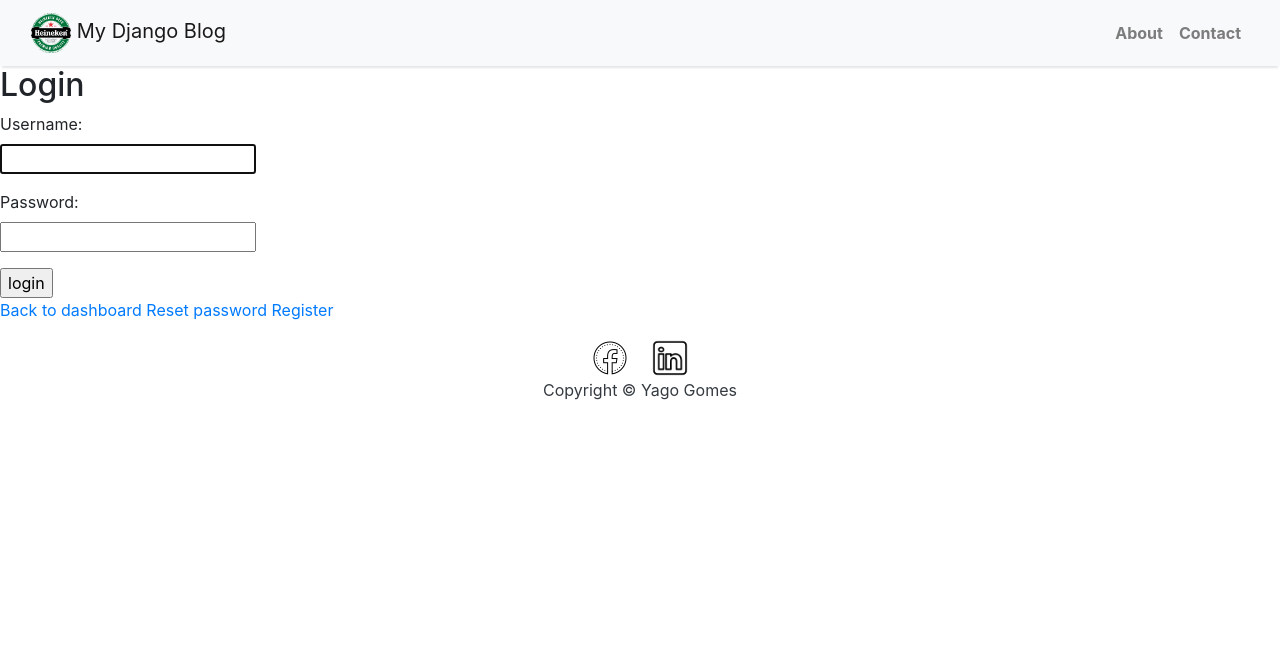
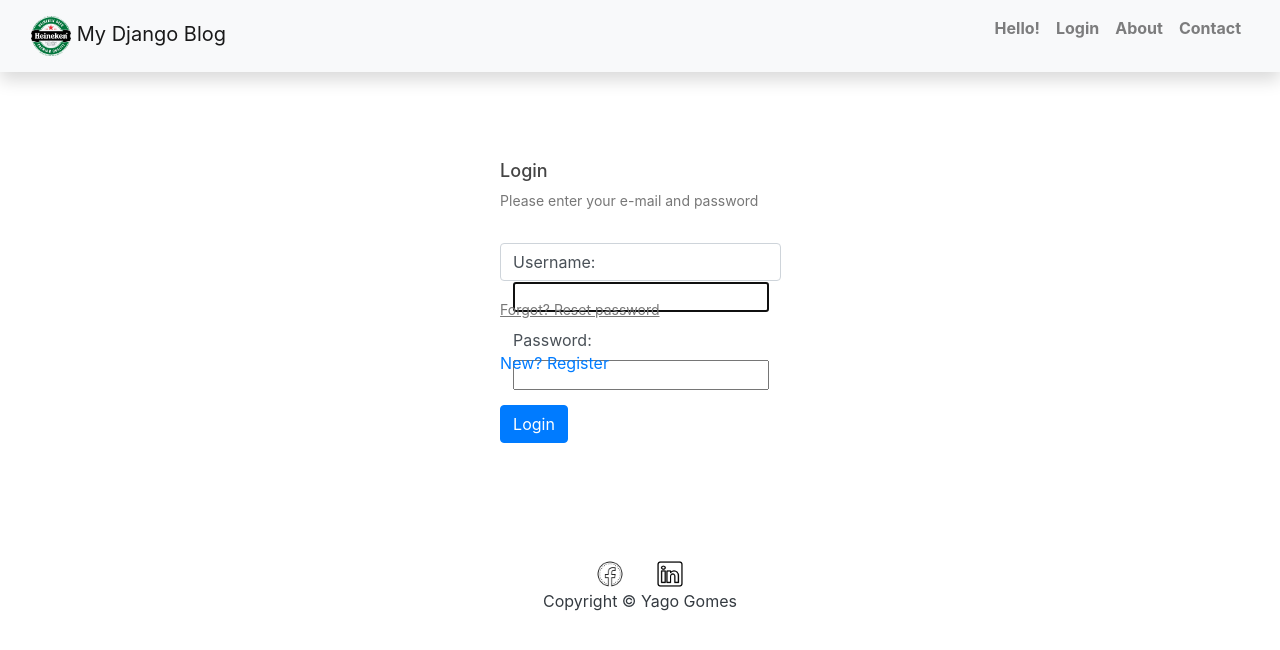
Before and after one commit to yagogomes792/blog_project, a Django app: page /accounts/login/ in a window 1280 px wide. Shown: the top 650 px of the page. Run offline with Django 3.2, Linux system fonts and the light colour scheme; some libraries are stand-ins or nearby versions.

Commit message:
alterado templates de login e register. Alterado Front

```diff
--- a/blog_app/views.py
+++ b/blog_app/views.py
@@ -94,4 +94,4 @@
         if form.is_valid():
             user = form.save()
             login(request, user)
-        return redirect(reverse('dashboard'))
+        return redirect(reverse('home'))
--- a/blog_project/settings.py
+++ b/blog_project/settings.py
@@ -125,7 +125,7 @@
 # https://docs.djangoproject.com/en/3.1/howto/static-files/
 
 STATIC_URL = '/static/'
-STATICFILES_DIRS = [os.path.join(BASE_DIR, 'static/'),]
+STATICFILES_DIRS = [(os.path.join(BASE_DIR, 'static'))]
 STATIC_ROOT = os.path.join(BASE_DIR, 'staticfiles')
 
 MEDIA_URL = '/media/'
--- a/static/css/base.css
+++ b/static/css/base.css
@@ -26,3 +26,72 @@
 #page-link {
     color: #363636;
 }
+body#LoginForm{ background-image:url("https://hdwallsource.com/img/2014/9/blur-26347-27038-hd-wallpapers.jpg"); background-repeat:no-repeat; background-position:center; background-size:cover; padding:10px;}
+
+.form-heading { color:#fff; font-size:23px;}
+.panel h2{ color:#444444; font-size:18px; margin:0 0 8px 0;}
+.panel p { color:#777777; font-size:14px; margin-bottom:30px; line-height:24px;}
+.login-form .form-control {
+  background: #f7f7f7 none repeat scroll 0 0;
+  border: 1px solid #d4d4d4;
+  border-radius: 4px;
+  font-size: 14px;
+  height: 50px;
+  line-height: 50px;
+}
+.main-div {
+  background: #ffffff none repeat scroll 0 0;
+  border-radius: 2px;
+  margin: 10px auto 30px;
+  max-width: 38%;
+  padding: 50px 70px 70px 71px;
+}
+span.helptext {
+  margin-bottom: 10px;
+  display: block;
+}
+#id_password1 {
+  margin-bottom: 2px;
+  display: block;
+}
+
+#id_email {
+  margin-bottom: 2px;
+  display: block;
+}
+
+.login-form .form-group {
+  margin-bottom:10px;
+}
+.login-form{ text-align:center;}
+.forgot a {
+  color: #777777;
+  font-size: 14px;
+  text-decoration: underline;
+}
+.login-form  .btn.btn-primary {
+  background: #f0ad4e none repeat scroll 0 0;
+  border-color: #f0ad4e;
+  color: #ffffff;
+  font-size: 14px;
+  width: 100%;
+  height: 50px;
+  line-height: 50px;
+  padding: 0;
+}
+.forgot {
+  text-align: left; margin-bottom:30px;
+}
+.newUser {
+    text-align: left; margin-bottom:30px;
+}
+.botto-text {
+  color: #ffffff;
+  font-size: 14px;
+  margin: auto;
+}
+.login-form .btn.btn-primary.reset {
+  background: #ff9900 none repeat scroll 0 0;
+}
+.back { text-align: left; margin-top:10px;}
+.back a {color: #444444; font-size: 13px;text-decoration: none;}
--- a/templates/base.html
+++ b/templates/base.html
@@ -3,12 +3,13 @@
 <html>
     <head>
         <title>My Django Blog</title>
-        <link rel="stylesheet" href="{% static 'css/base.css' %}">
+        <link rel="stylesheet" type="text/css" href="{% static 'css/base.css' %}">
         <link href="https://fonts.googleapis.com/css?family=Roboto:400,700" rel="stylesheet">
         <meta name="google" content="notranslate" />
         <meta name="viewport" content="width=device-width, initial-scale=1" />
-        <link rel="stylesheet" href="https://maxcdn.bootstrapcdn.com/bootstrap/4.0.0/css/bootstrap.min.css" integrity="sha384-Gn5384xqQ1aoWXA+058RXPxPg6fy4IWvTNh0E263XmFcJlSAwiGgFAW/dAiS6JXm"
-            crossorigin="anonymous" />
+        <link href="//maxcdn.bootstrapcdn.com/bootstrap/4.1.1/css/bootstrap.min.css" rel="stylesheet" id="bootstrap-css">
+        <script src="//maxcdn.bootstrapcdn.com/bootstrap/4.1.1/js/bootstrap.min.js"></script>
+        <script src="//cdnjs.cloudflare.com/ajax/libs/jquery/3.2.1/jquery.min.js"></script>
     </head>
 
     <body>
@@ -22,6 +23,20 @@
                 </button>
                 <div class="collapse navbar-collapse" id="navbarResponsive">
                     <ul class="navbar-nav ml-auto">
+                        <li class="nav-link text-black">
+                            {% if user.is_authenticated %}
+                               <p class="font-weight-bold">Hello, {{user.username}}!</p>
+                            {% else %}
+                                <p class="font-weight-bold">Hello!</p>
+                            {% endif %}
+                        </li>
+                        <li class="nav-item text-black">
+                            {% if user.is_authenticated %}
+                                <a class="nav-link text-black font-weight-bold" href="{% url 'logout' %}">Logout</a>
+                            {% else %}
+                                <a class="nav-link text-black font-weight-bold" href="{% url 'login' %}">Login</a>
+                            {% endif %}
+                        </li>
                         <li class="nav-item text-black">
                             <a class="nav-link text-black font-weight-bold" href="{% url 'about_page' %}">About</a>
                         </li>
@@ -39,10 +54,10 @@
         <footer class="py-3 bg-grey">
             <div class="row d-flex justify-content-center">
                 <div class="face-icon">
-                    <a href="https://www.facebook.com/yago.c.gomes/" target="_blank"><img src="{% static 'img\face-icon.png' %}" style="width: 40px; margin-right: 60px; "alt=""></a>
+                    <a href="https://www.facebook.com/yago.c.gomes/" target="_blank"><img src="{% static 'img\face-icon.png' %}" style="width: 30px; margin-right: 60px; "alt=""></a>
                 </div>
                 <div class="linkedin-icon position-absolute">
-                    <a href="https://www.linkedin.com/in/yago-gomes" target="_blank"><img src="{% static 'img\linkedin-icon.png' %}" style="width: 40px; margin-left: 60px; "alt=""></a>
+                    <a href="https://www.linkedin.com/in/yago-gomes" target="_blank"><img src="{% static 'img\linkedin-icon.png' %}" style="width: 30px; margin-left: 60px; "alt=""></a>
                 </div>
             </div>
 
--- a/templates/index.html
+++ b/templates/index.html
@@ -1,4 +1,5 @@
 {% extends "base.html" %}
+{% load static %}
 {% block content %}
 <style>
     body {
--- a/templates/registration/login.html
+++ b/templates/registration/login.html
@@ -1,24 +1,28 @@
 {% extends 'base.html' %}
+{% load static %}
 {% block content %}
-<style>
-    label, input, h2 {
-        display: block;
-    }
-    span.helptext {
-        display: none;
-    }
-</style>
-
-<h2>Login</h2>
-
-<form method="POST" id="login-form">
-    {% csrf_token %}
-    {{ form.as_p }}
-    <input class='login' type="submit" value="login">
-</form>
-
-<a href="{% url 'dashboard' %}">Back to dashboard</a>
-<a href="{% url 'password_reset' %}">Reset password</a>
-<a href="{% url 'register' %}">Register</a>
-
+<div class="container">
+<h1 class="form-heading">Login</h1>
+<div class="loginForm">
+<div class="main-div">
+    <div class="panel">
+        <h2>Login</h2>
+        <p>Please enter your e-mail and password</p>
+    </div>
+    <form method="POST" id="Login">
+        {% csrf_token %}
+        <div class="form-group form-control">
+            {{ form.as_p }}
+        </div>
+        <div class="forgot">
+            <a href="{% url 'password_reset' %}">Forgot? Reset password</a>
+        </div>
+        <div class="newUser">
+            <a href="{% url 'register' %}">New? Register</a>
+        </div>
+        <button type="submit" class="btn btn-primary" value="Login">Login</button>
+    </form>
+</div>
+</div>
+</div>
 {% endblock %}
```
Also changed, not shown: templates/registration/password_change_done.html (+10 -1 lines), templates/registration/password_change_form.html (+10 -1 lines), templates/registration/password_reset_complete.html (+9 -0 lines), templates/registration/password_reset_confirm.html (+9 -0 lines), templates/registration/password_reset_done.html (+9 -0 lines), templates/registration/password_reset_form.html (+9 -0 lines), templates/users/dashboard.html (+16 -1 lines), templates/users/register.html (+14 -4 lines), db.sqlite3, 1 other file.
